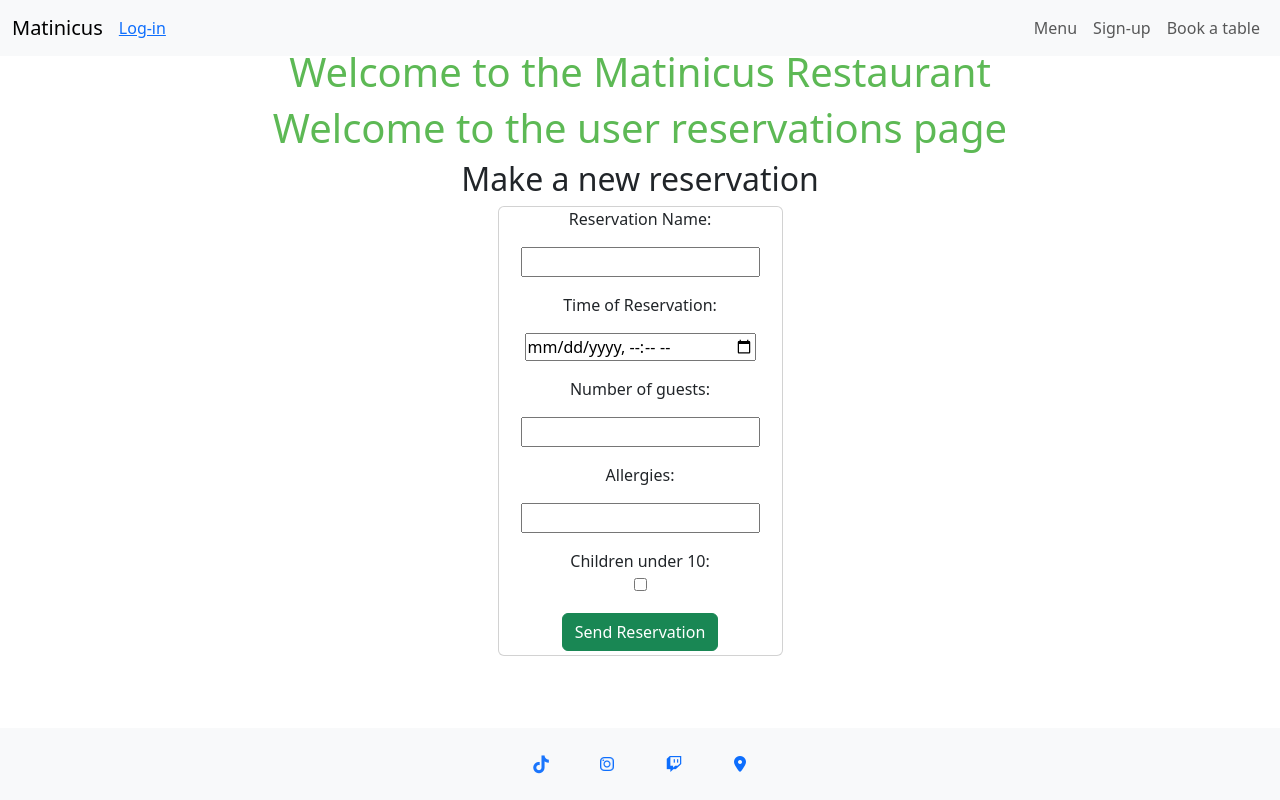
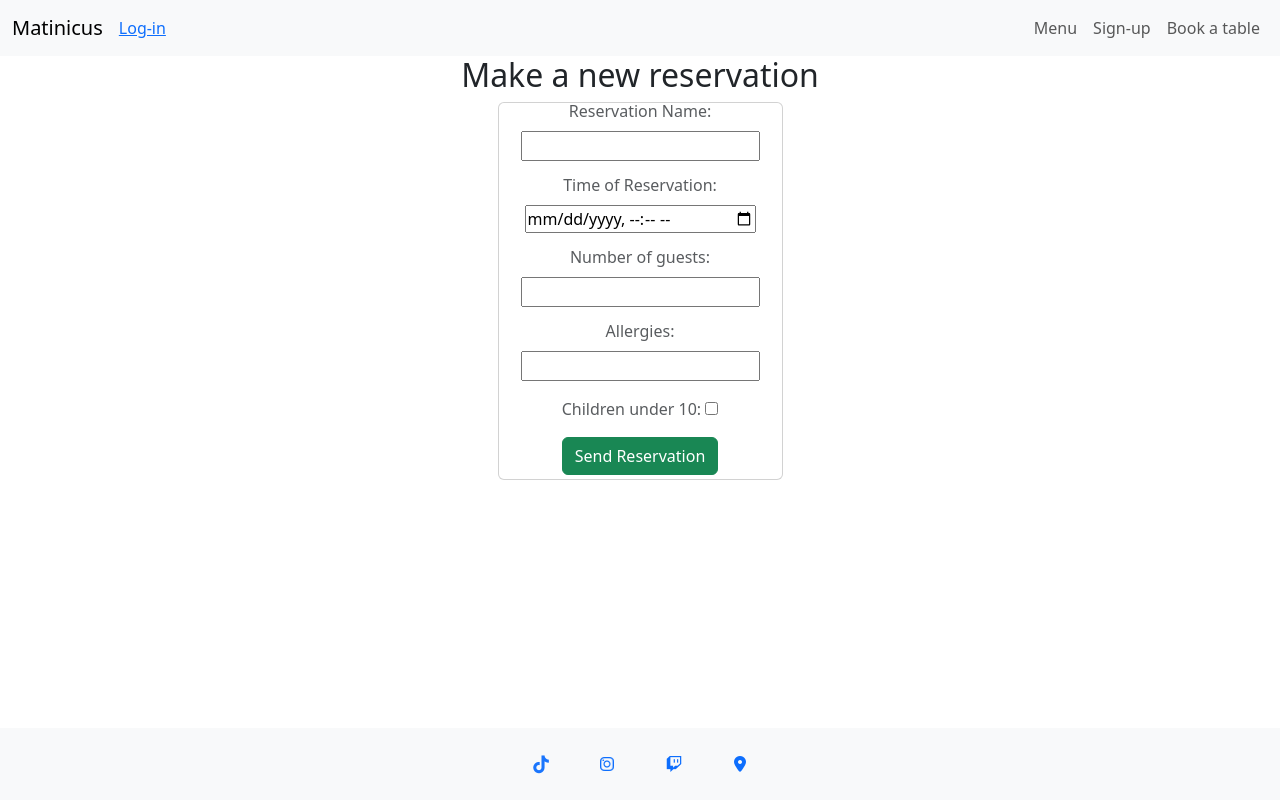
Before and after one commit to DevFabrizio/Fabrizio-Project-Four, a Django app: page /user_booking.html/ in a window 1280 px wide. Run offline with Django 3.2, Linux system fonts and the light colour scheme; some libraries are stand-ins or nearby versions.

Commit message:
style user_reservaitons.html

```diff
--- a/static/css/style.css
+++ b/static/css/style.css
@@ -1,5 +1,3 @@
-
-
 /* header section */
 
 h1 {
--- a/templates/base.html
+++ b/templates/base.html
@@ -36,13 +36,6 @@
           </div>
         </div>
       </nav>
-    <div class="container">
-      <div class="row">
-        <div class="col-12">
-          <h1 class="text-center mt-5">Welcome to the Matinicus Restaurant</h1>
-        </div>
-      </div>
-    </div>
     <main>
       {% block content %}
       {% endblock %}
--- a/templates/user_booking.html
+++ b/templates/user_booking.html
@@ -7,16 +7,16 @@
         <div class="card col-lg-3 col-md-4 col-sm-12 mx-auto">
            <form action="" method="post">
                 {% csrf_token %}
-                <p for="reservation_name">Reservation Name:</p>
-                <p  id="reservation_name">{{ form.reservation_name }}</p>
-                <p for="time_of_reservation">Time of Reservation:</p>
+                <p class="card-subtitle mb-2 text-body-secondary" for="reservation_name">Reservation Name:</p>
+                <p id="reservation_name">{{ form.reservation_name }}</p>
+                <p class="card-subtitle mb-2 text-body-secondary" for="time_of_reservation">Time of Reservation:</p>
                 <p id="time_of_reservation">{{ form.time_of_reservation }}</p>
-                <p for="num_of_guests">Number of guests:</p>
+                <p class="card-subtitle mb-2 text-body-secondary" for="num_of_guests">Number of guests:</p>
                 <p id="num_of_guests">{{ form.num_of_guests }}</p>
-                <p for="allergies">Allergies:</p>
+                <p class="card-subtitle mb-2 text-body-secondary" for="allergies">Allergies:</p>
                 <p id="allergies">{{ form.allergies }}</p>
-                <span for="kids_under_10">Children under 10:</span>
-                <span class="d-block" id="kids_under_10">{{ form.kids_under_10}}</span>
+                <span class="card-subtitle mb-2 text-body-secondary" for="kids_under_10">Children under 10:</span>
+                <span id="kids_under_10">{{ form.kids_under_10}}</span>
                 <input type="submit" class="btn btn-success mt-3 mb-1" value="Send Reservation">
            </form>
         </div>
--- a/templates/user_reservations.html
+++ b/templates/user_reservations.html
@@ -1,10 +1,10 @@
 {% extends 'base.html' %}
 {% block content %}
-<h1>This is where you can see all the users' reservations</h1>
+<h1 class="mt-5 text-center">This is where you can see all the users' reservations</h1>
 <div class="container">
    <div class="row">
       {% for reservation in reservations %}
-         <div class="card col-lg-3 col-md-4 col-sm-1 gy-4 gx-1">
+         <div class="card col-lg-3 col-md-4 col-sm-1 g-3 mx-auto">
             <div class="card-body text-center">
                <h5 class="card-title">{{ reservation }}</h5>
                <h6 class="card-subtitle mb-2 text-body-secondary">Time of the reservation</h6>
@@ -21,7 +21,6 @@
                   No
                   {% endif %}
                </p>
-               <!-- <input type="submit" href="{% url 'user_reservations' %}" class="btn btn-danger" value="Delete"> -->
                <a href="{% url 'confirm_delete' reservation.id %}" class="btn btn-danger">Delete</a>
                <a class="btn btn-warning" href="{% url 'edit_reservation' reservation.id %}">Edit</a>
             </div>
```
